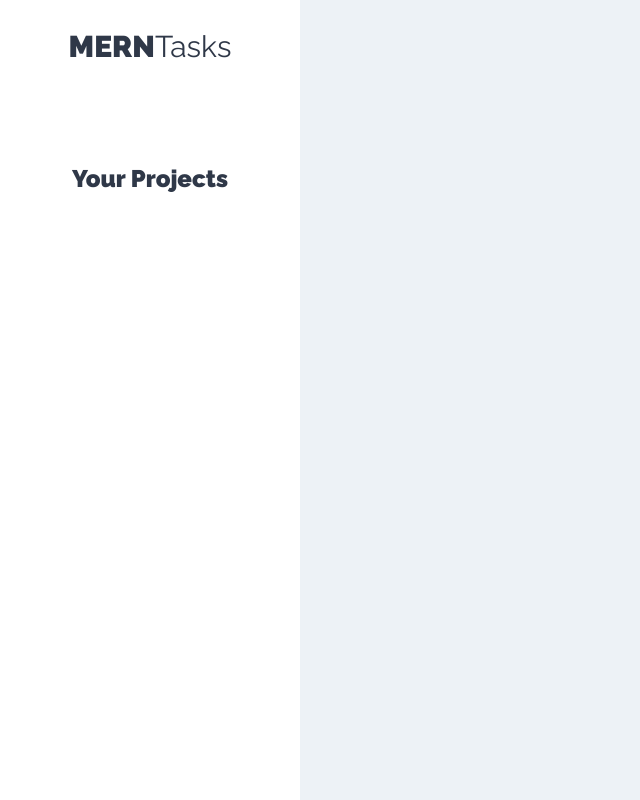
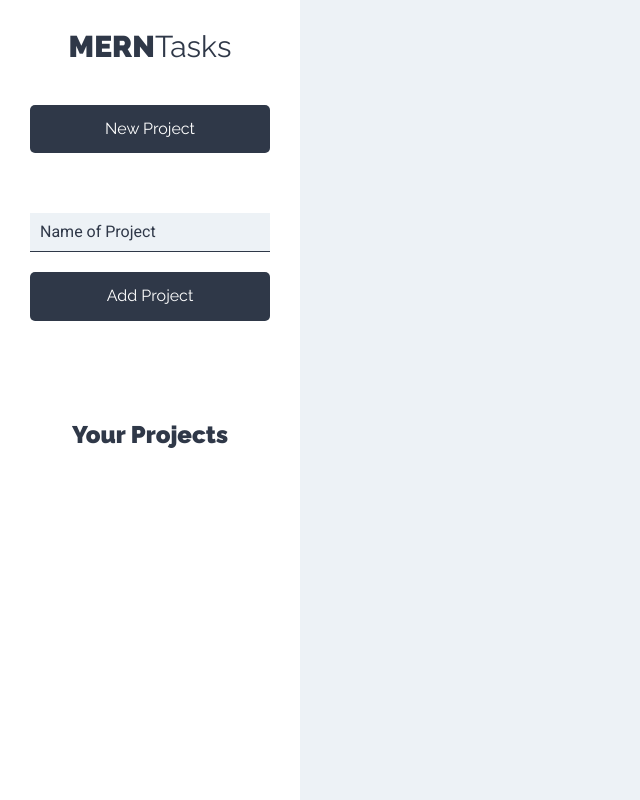
Before and after one commit to Francisco28/MERN-tasks-client, a React (Create React App) app: page /projects in a window 1280 px wide. Shown: the whole page, without its empty margins (0-640 px from the left). Built offline with nearby package versions, Linux system fonts and the light colour scheme.

Commit message:
creating the form for news projects

```diff
--- a/src/components/layout/Sidebar.js
+++ b/src/components/layout/Sidebar.js
@@ -1,10 +1,12 @@
 import React from 'react';
-
+import NewProject from '../projects/NewProject';
 
 const Sidebar = () => {
     return (
         <aside>
             <h1>MERN<span>Tasks</span></h1>
+
+            <NewProject />
 
             <div className="proyectos">
                 <h2>Your Projects</h2>
--- /dev/null
+++ b/src/components/projects/NewProject.js
@@ -0,0 +1,34 @@
+import React, { Fragment } from "react";
+
+
+
+const NewProject = () => {
+  return (
+    <Fragment>
+        <button
+            type="button"
+            className="btn btn-block btn-primario"
+        >New Project</button>
+
+        <form
+            className="formulario-nuevo-proyecto"
+        >
+                <input
+                    type="text"
+                    className="input-text"
+                    placeholder="Name of Project"
+                    name="name"
+                />
+
+                <input
+                    type="submit"
+                    className="btn btn-primario btn-block"
+                    value="Add Project"
+                />
+
+        </form>
+    </Fragment>
+  );
+};
+
+export default NewProject;
```
